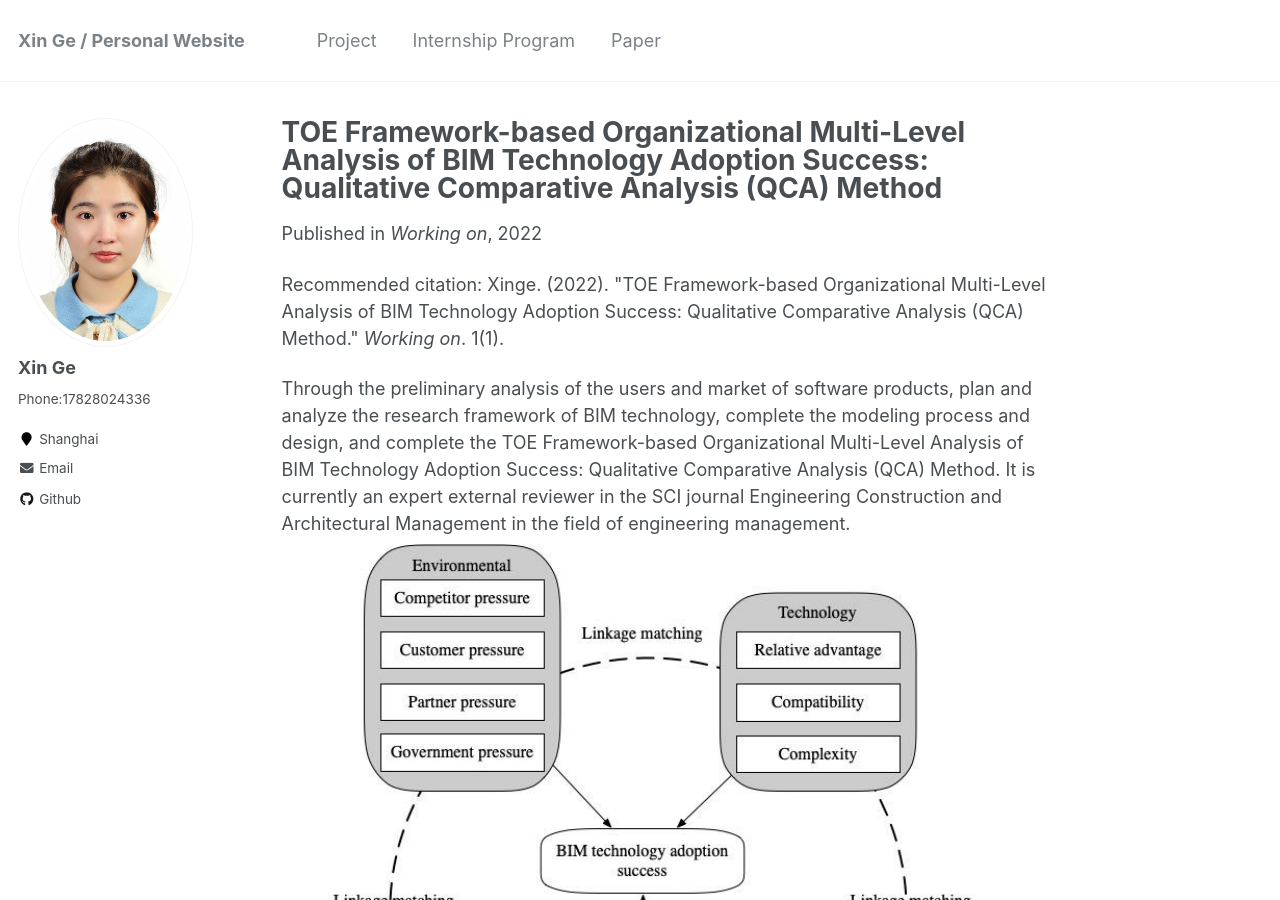
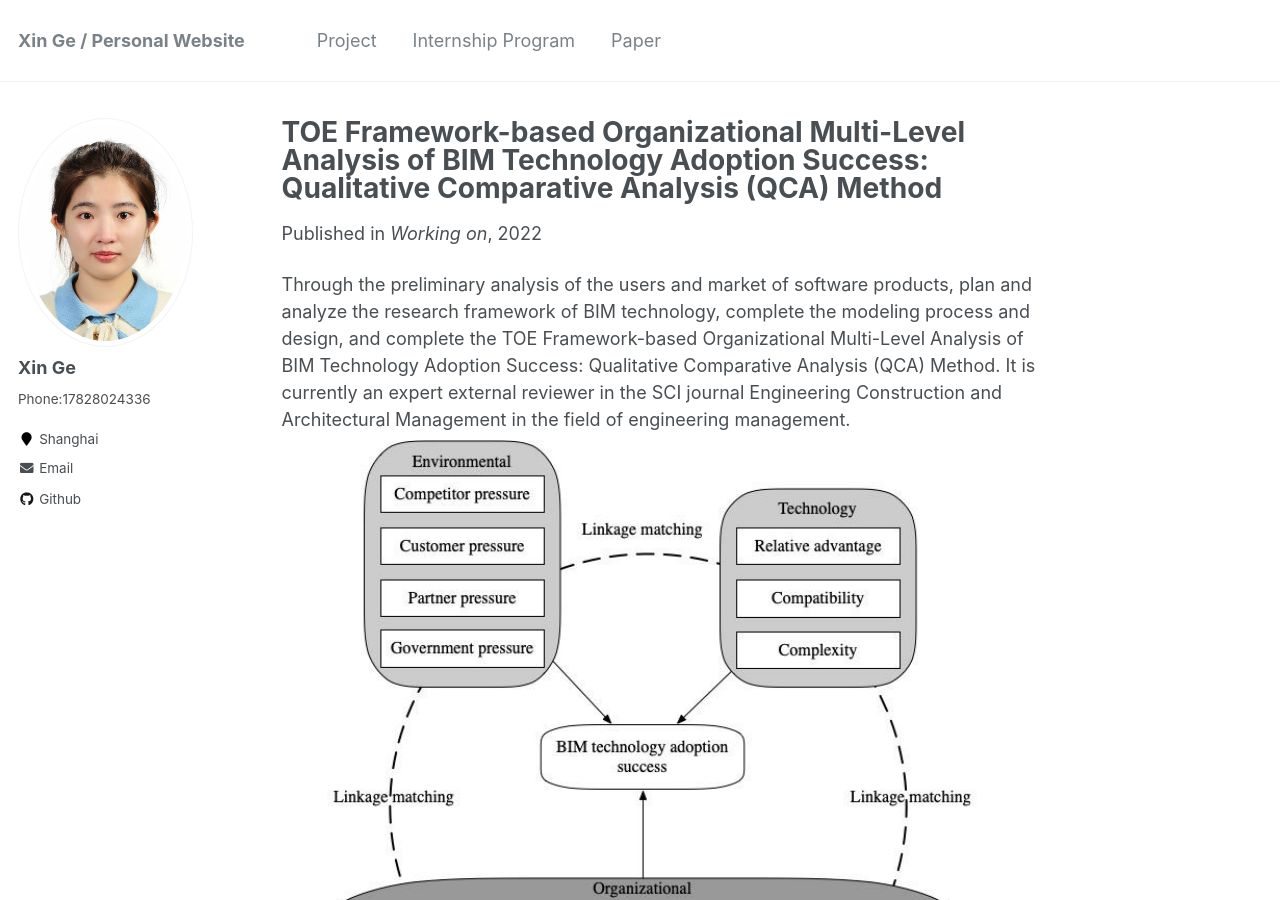
Before and after one commit to Esther0630/Esther0630.github.io, a Jekyll site: the page built from _publications/2009-10-01-paper-title-number-1.md, in a window 1280 px wide and 900 px high. Built offline with Jekyll 4.4.1, drawn with Linux system fonts in a browser that asks for light colours.

Commit message:
Update 2009-10-01-paper-title-number-1.md

```diff
--- a/_publications/2009-10-01-paper-title-number-1.md
+++ b/_publications/2009-10-01-paper-title-number-1.md
@@ -1,11 +1,10 @@
 ---
 title: "TOE Framework-based Organizational Multi-Level Analysis of BIM Technology Adoption Success: Qualitative Comparative Analysis (QCA) Method"
-collection: publications
+collection: Paper
 permalink: /publication/2009-10-01-paper-title-number-1
 excerpt: 'Through the early analysis of software product users, plan and analyze the research framework of BIM, and complete the modeling process and design.'
 date: 2022-12-01
 venue: 'Working on'
-citation: 'Xinge. (2022). &quot;TOE Framework-based Organizational Multi-Level Analysis of BIM Technology Adoption Success: Qualitative Comparative Analysis (QCA) Method.&quot; <i>Working on</i>. 1(1).'
 ---
 Through the preliminary analysis of the users and market of software products, plan and analyze the research framework of BIM technology, complete the modeling process and design, and complete the TOE Framework-based Organizational Multi-Level Analysis
 of BIM Technology Adoption Success: Qualitative Comparative Analysis (QCA) Method. It is currently an expert external reviewer in
```
